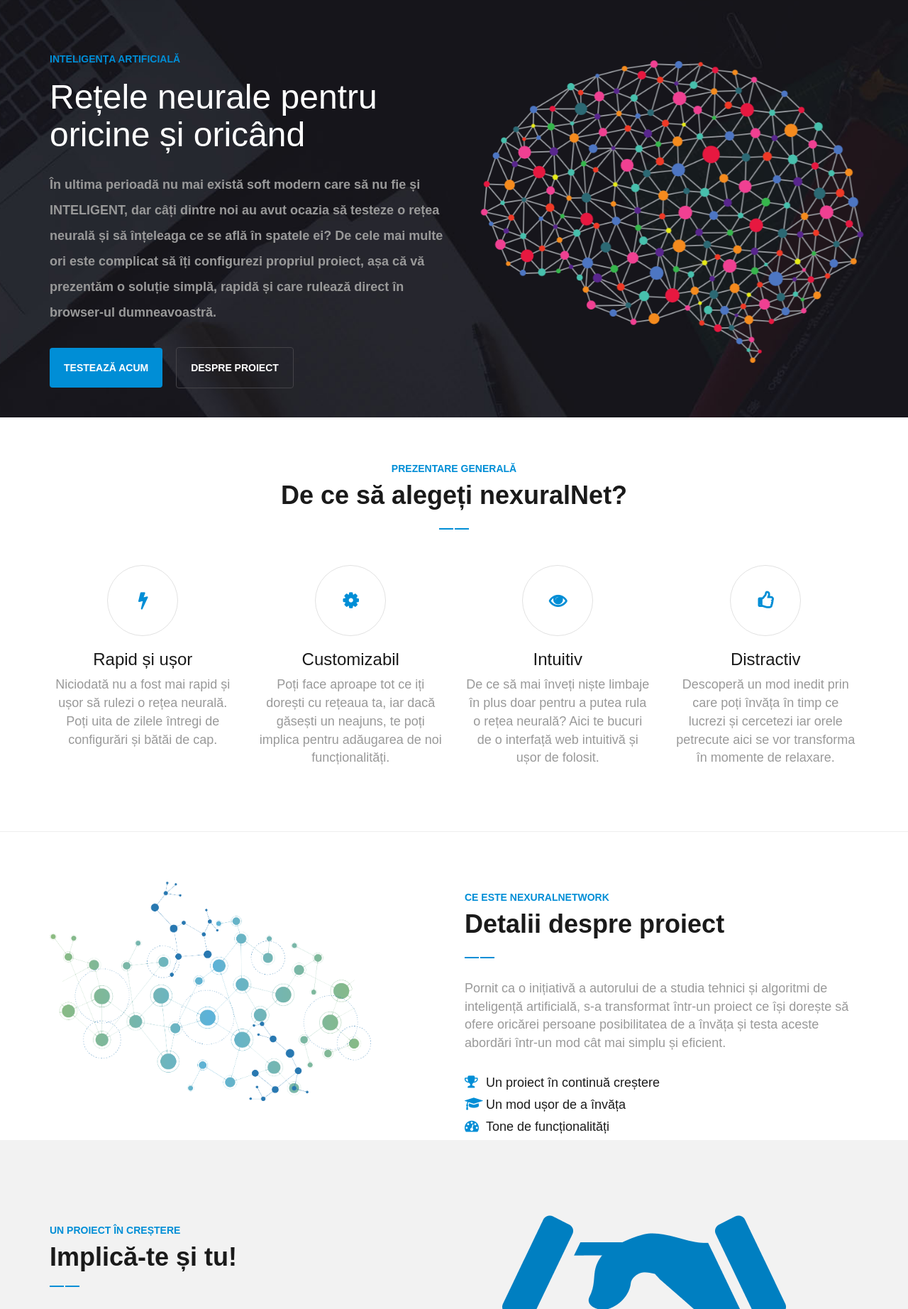
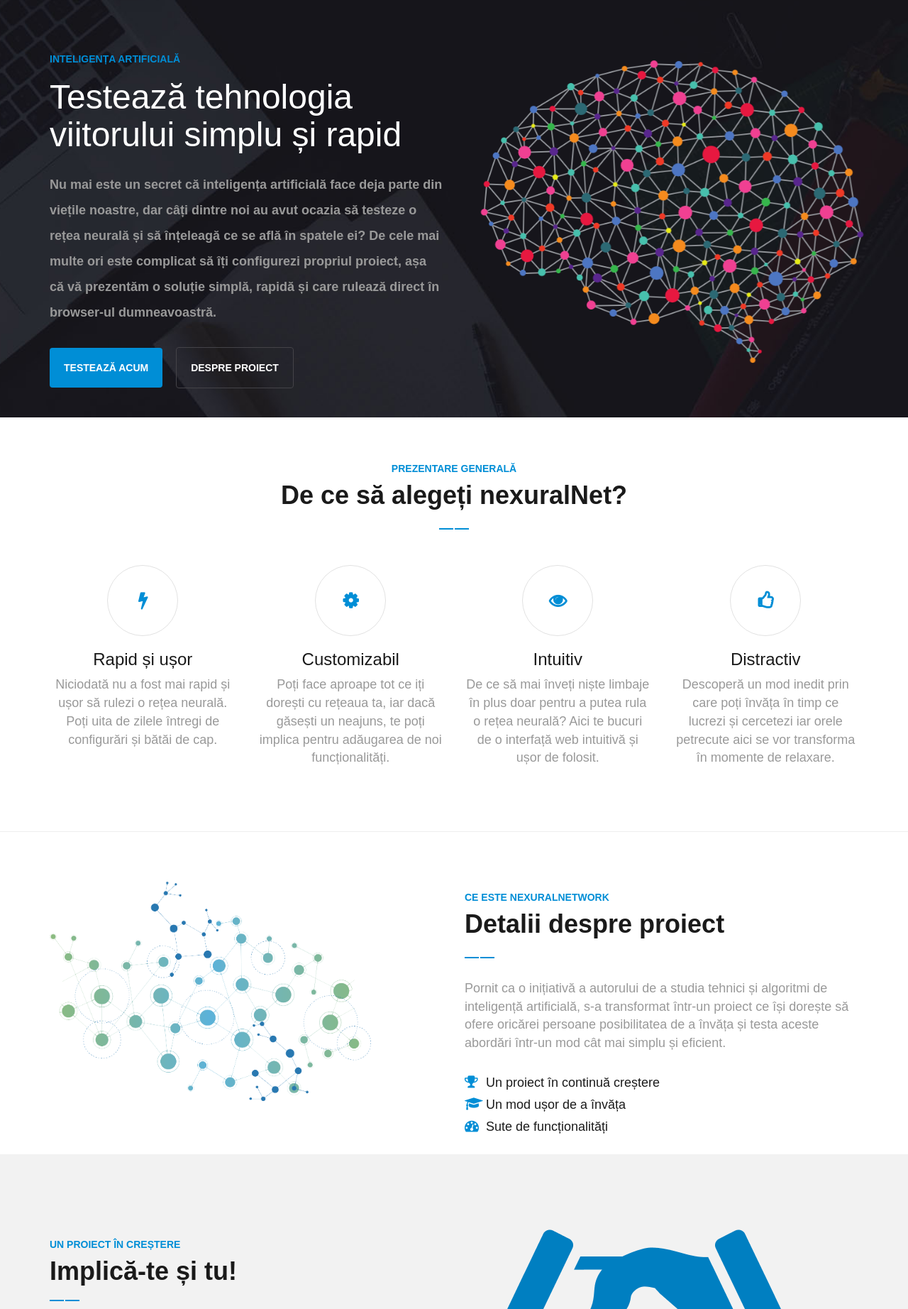
Before and after one commit to nitnelav1101/nexuralnetwork-web, a Flask app: page / in a window 1280 px wide; the page is wider, and only the part inside the window is pictured. Shown: the part 84-1928 px from the top of that part at 71% size. Run offline with Flask 2, Linux system fonts and the light colour scheme; parts of the project's set-up code (start-up, migrations or seed data) failed here and were passed over; some libraries are stand-ins or nearby versions.

Commit message:
Modified the bfirst page

```diff
--- a/nexuralnetweb/nexuralnetweb/templates/index.html
+++ b/nexuralnetweb/nexuralnetweb/templates/index.html
@@ -58,8 +58,8 @@
             <div class="row">
                 <div class="col-xs-6 wow fadeInLeft animated">
                     <h3>inteligența artificială</h3>
-                    <h1>Rețele neurale pentru oricine și oricând</h1>
-                    <p>În ultima perioadă nu mai există soft modern care să nu fie și INTELIGENT, dar câți dintre noi au avut ocazia să testeze o rețea neurală și să înțeleaga ce se află în spatele ei? De cele mai multe ori este complicat să îți configurezi propriul proiect, așa că vă prezentăm o soluție simplă, rapidă și care rulează direct în browser-ul dumneavoastră.</p>
+                    <h1>Testează tehnologia viitorului simplu și rapid</h1>
+                    <p>Nu mai este un secret că inteligența artificială face deja parte din viețile noastre, dar câți dintre noi au avut ocazia să testeze o rețea neurală și să înțeleagă ce se află în spatele ei? De cele mai multe ori este complicat să îți configurezi propriul proiect, așa că vă prezentăm o soluție simplă, rapidă și care rulează direct în browser-ul dumneavoastră.</p>
                     <br><br>
                     <a href="{{ url_for('dashboard') }}" class="download-btn">Testeaz&#258; acum</a>
                     <a href="#about" class="features-btn">Despre proiect</a>
@@ -118,8 +118,9 @@
                     <ul>
                         <li><i class="fa fa-trophy"></i>Un proiect în continuă creștere</li>
                         <li><i class="fa fa-graduation-cap"></i>Un mod ușor de a învăța</li>
-                        <li><i class="fa fa-tachometer"></i>Tone de funcționalități</li>
+                        <li><i class="fa fa-tachometer"></i>Sute de funcționalități</li>
                     </ul>
+                    <br>
                 </div>
             </div>
         </div>
```
